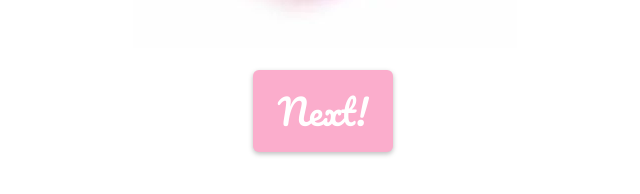
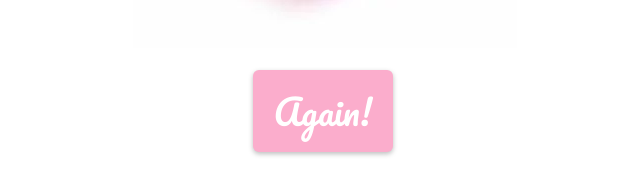
Before and after one commit to ramorris3/compliment-generator, a plain HTML site: page index.html in a window 1280 px wide. Shown: the part 352-546 px from the top of the page, 317-957 px from the left. Drawn offline with Linux system fonts and the light colour scheme.

Commit message:
Update index.html

```diff
--- a/index.html
+++ b/index.html
@@ -11,7 +11,7 @@
   <div class="compliment">
     <img src="img/heart.jpeg">
     <p>{{ compliment }}</p>
-    <div class="button raised" ng-click="generateCompliment()">Next!</div>
+    <div class="button raised" ng-click="generateCompliment()">Again!</div>
   </div>
 
 </div>
```
